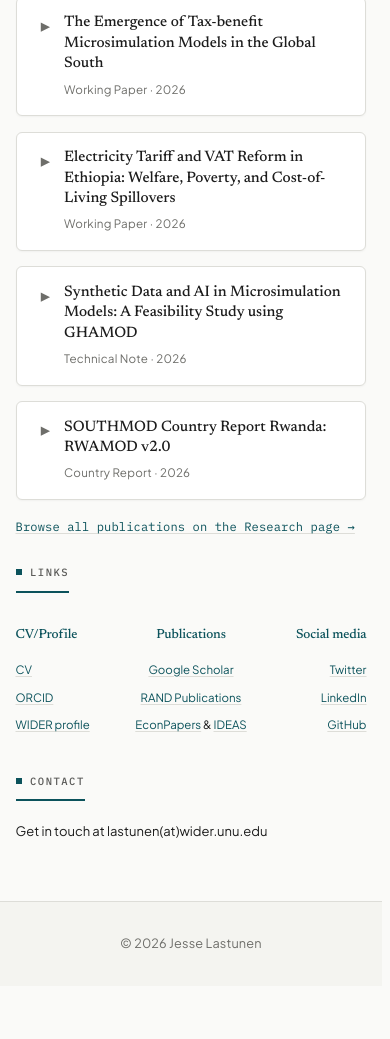
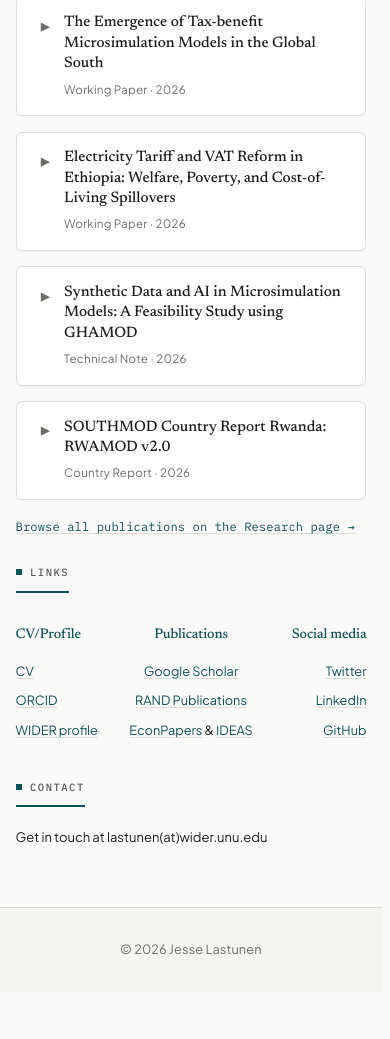
Before and after one commit to jesselas/policy-fi, an Eleventy site: page src/index.njk in a window 390 px wide. Shown: the part 1090-2129 px from the top of the page. Built offline with nearby package versions, Linux system fonts and the light colour scheme; Eleventy itself is replaced by a stand-in of ours; files that its build step writes are made by us from their sources.

Commit message:
footer links: scale mobile headings and links up together
Links go 0.78 -> 0.86rem and headings 0.85 -> 0.95rem (the base size, so the
mobile override drops out); below 480px they scale to 0.82 and 0.9rem. Links
now render at 13.3px against the 13.0px body text beside them, rather than
sitting noticeably under it.

Sized against the width rather than by feel: with the widest item per column
the three need ~313px of the 343px available on a 375px phone. Confirmed all
nine links still render on one line each.

```diff
--- a/src/assets/css/style.css
+++ b/src/assets/css/style.css
@@ -1746,7 +1746,6 @@ main.container .page-intro {
   .footer-link-grid .info-block:nth-child(3) { text-align: right; }
 
   .footer-link-grid .info-block h2 {
-    font-size: 0.85rem;
     /* Deliberately larger than the gap between links below, so each heading
        groups with its own column rather than floating between them. */
     margin-bottom: 0.85rem;
@@ -1755,7 +1754,7 @@ main.container .page-intro {
   .footer-link-grid .info-list li {
     border-bottom: none;
     padding: 0.3rem 0;
-    font-size: 0.78rem;
+    font-size: 0.86rem;
     line-height: 1.35;
   }
 
@@ -1846,15 +1845,19 @@ main.container .page-intro {
   h1 { font-size: 1.4rem; }
   h2 { font-size: 1.15rem; }
 
-  /* Tighter type and gap on small phones: at 0.74rem the three columns need
-     ~284px of the 343px available at 375px, so nothing wraps (and it still
-     just clears a 320px screen). */
+  /* Tighter type and gap on small phones, headings and links scaled together:
+     at 0.82/0.9rem the three columns need ~313px of the 343px available at
+     375px. Below about 340px of content an item wraps within its column. */
   .info-grid.footer-link-grid {
     gap: 0 0.4rem;
   }
 
+  .footer-link-grid .info-block h2 {
+    font-size: 0.9rem;
+  }
+
   .footer-link-grid .info-list li {
-    font-size: 0.74rem;
+    font-size: 0.82rem;
   }
 
   .container {
```
